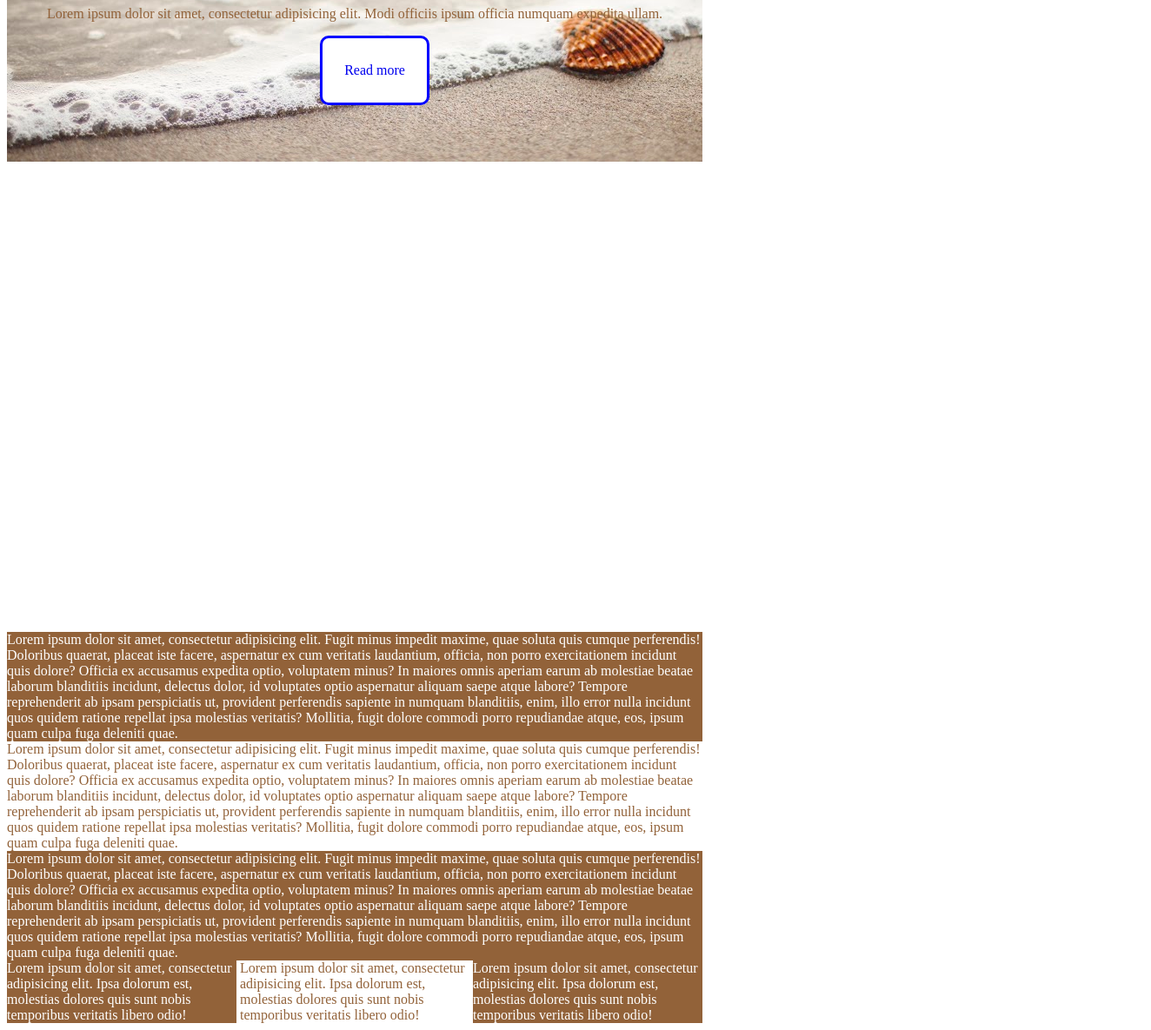
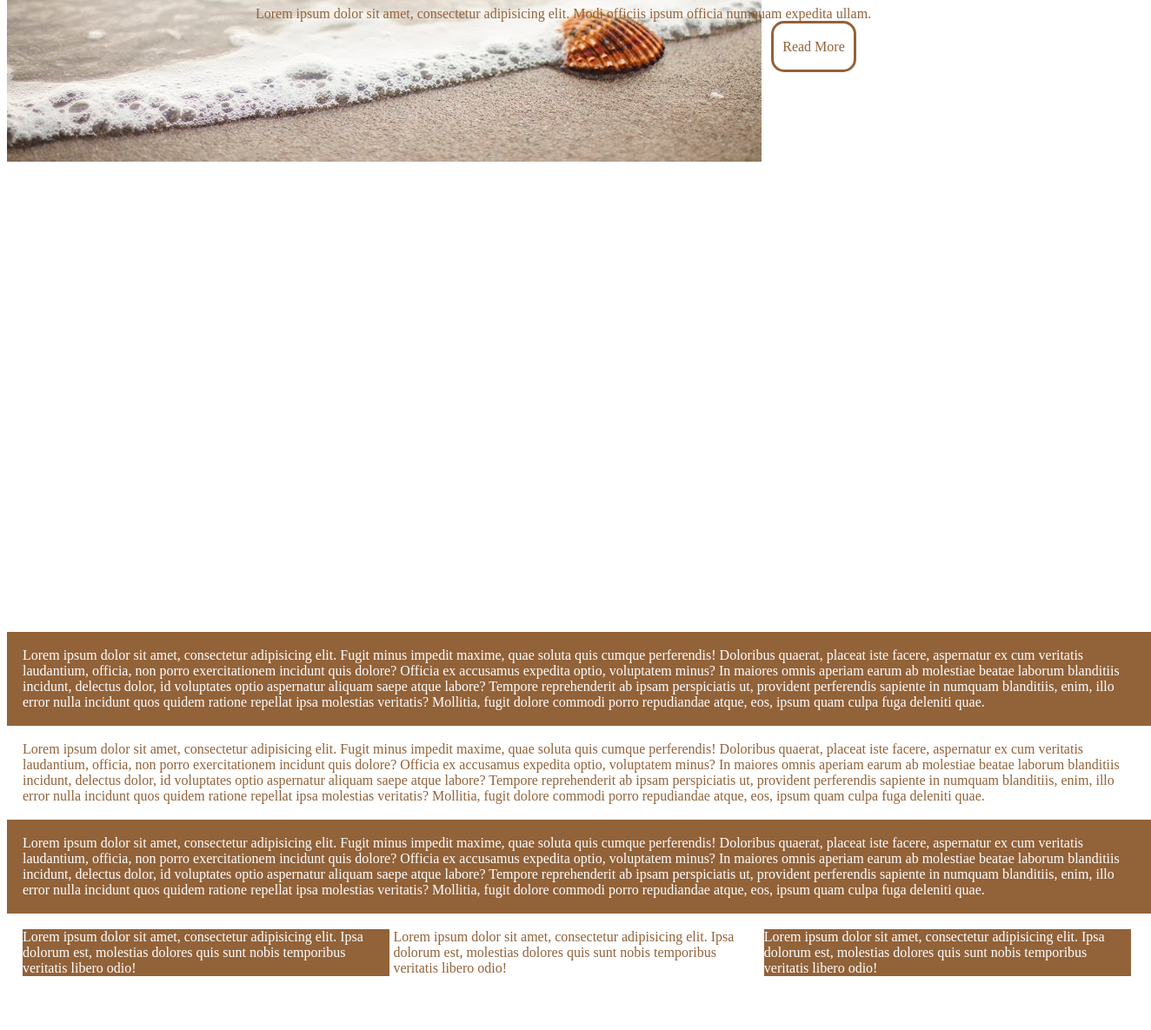
Before and after one commit to aviacheslav/FirstLandingBeachFresh-Code, a plain HTML site: page index.html in a window 1280 px wide. Shown: the part 401-1586 px from the top of the page at 87% size, 1324 px wide, since content can reach past the window. After the commit the page ends 1550 px from the top, so only its background shows below. Drawn offline with Linux system fonts and the light colour scheme.

Commit message:
Vrn 3, better button except its position

```diff
--- a/index.html
+++ b/index.html
@@ -8,7 +8,7 @@
     <style type="text/css">
        .cColumns{
          display:inline-block;
-         width: 33vh;
+         width: 33vw;
        }
        .DarkBkGrnd{
           color: white;
@@ -23,15 +23,16 @@
         padding-top: 40vh;
         background-image: url("./Assets/Pics/beach.jpg");
         background-repeat: no-repeat;
+        background-size: auto;
         text-align:center;
-        width: 100vh;
+        width: 100vw;
         color:#926239;
        }
-       p.cButton{
+       /*p.cButton{
         background-color: white;
-        color: blue;
+        color: #926239;
         border-style: solid;
-        border-color: blue;
+        border-color: #926239;
         border-radius: 10px;
         padding-top: 28px;
         padding-bottom: 28px;
@@ -43,31 +44,84 @@
         color: white;
         background-color: #926239;
        }
+       a.cButton{
+        background-color: white;
+        color: #926239;
+        border-style: solid;
+        border-color: #926239;
+        border-radius: 10px;
+        padding-top: 28px;
+        padding-bottom: 28px;
+        width: 120px;
+        text-decoration: none;
+        margin-left: 45vh;
+       }*/
+       /*a.cButton{
+        color: #926239;
+       }*/
+       /*a.cButton:hover{
+        color: white;
+        background-color: #926239;
+       }*/
+       .cButton{
+        background-color: white;
+        color: #926239;
+        border-style: solid;
+        border-color: #926239;
+        border-radius: 15px;
+        padding-top: 18px;
+        padding-bottom: 18px;
+        padding-left: 10px;
+        padding-right: 10px;
+        /*width: 220px;*/
+        text-decoration: none;
+        margin-left: 45vw;
+        margin-top: 18px;
+       }
+       .cButton:hover{
+        color: white;
+        background-color: #926239;
+       }
+       section{
+        padding: 18px;
+        width: 100vw;
+       }
     </style>
 </head>
 <body>
     <header>
         <h1>Welcome To The Beach</h1>
-        <p>Lorem ipsum dolor sit amet, consectetur adipisicing elit. Modi officiis ipsum officia numquam expedita ullam.</p>
-        <p class="cButton">
-            <a href="#" style="text-decoration: none">Read more</a>
+            <!-- <p> -->
+        <p style="display: block; margin-bottom: 20px">
+            <!-- <div style="display: block; margin-bottom: 20px"> -->
+            <!--<div style="display: block"> -->
+            Lorem ipsum dolor sit amet, consectetur adipisicing elit. Modi officiis ipsum officia numquam expedita ullam.
         </p>
+            <!-- </div> -->
+            <!-- <p class="cButton"> -->
+        <p style="display: block;  margin-top: 20px">
+        <!-- <div style="display: block; text-align: center; margin-top: 20px">-->
+            <a href="#" style="text-decoration: none" class="cButton">Read More</a>
+        <!-- </div> -->
+        </p>
+        <!-- ? why doesn't it work without margin-bottom: 20px, margin-top: 20px? -->
+        <!-- ? why isn't button in center? -->
     </header>
     <main>
-        <section class="DarkBkGrnd" style="width: 100vh">
+        <section class="DarkBkGrnd">
             Lorem ipsum dolor sit amet, consectetur adipisicing elit. Fugit minus impedit maxime, quae soluta quis cumque perferendis! Doloribus quaerat, placeat iste facere, aspernatur ex cum veritatis laudantium, officia, non porro exercitationem incidunt quis dolore? Officia ex accusamus expedita optio, voluptatem minus? In maiores omnis aperiam earum ab molestiae beatae laborum blanditiis incidunt, delectus dolor, id voluptates optio aspernatur aliquam saepe atque labore? Tempore reprehenderit ab ipsam perspiciatis ut, provident perferendis sapiente in numquam blanditiis, enim, illo error nulla incidunt quos quidem ratione repellat ipsa molestias veritatis? Mollitia, fugit dolore commodi porro repudiandae atque, eos, ipsum quam culpa fuga deleniti quae.
         </section>
-        <section class="LightBkGrnd"style="width: 100vh">
+        <section class="LightBkGrnd">
             Lorem ipsum dolor sit amet, consectetur adipisicing elit. Fugit minus impedit maxime, quae soluta quis cumque perferendis! Doloribus quaerat, placeat iste facere, aspernatur ex cum veritatis laudantium, officia, non porro exercitationem incidunt quis dolore? Officia ex accusamus expedita optio, voluptatem minus? In maiores omnis aperiam earum ab molestiae beatae laborum blanditiis incidunt, delectus dolor, id voluptates optio aspernatur aliquam saepe atque labore? Tempore reprehenderit ab ipsam perspiciatis ut, provident perferendis sapiente in numquam blanditiis, enim, illo error nulla incidunt quos quidem ratione repellat ipsa molestias veritatis? Mollitia, fugit dolore commodi porro repudiandae atque, eos, ipsum quam culpa fuga deleniti quae.
         </section >
-        <section class="DarkBkGrnd" style=" width: 100vh">
+        <section class="DarkBkGrnd">
             Lorem ipsum dolor sit amet, consectetur adipisicing elit. Fugit minus impedit maxime, quae soluta quis cumque perferendis! Doloribus quaerat, placeat iste facere, aspernatur ex cum veritatis laudantium, officia, non porro exercitationem incidunt quis dolore? Officia ex accusamus expedita optio, voluptatem minus? In maiores omnis aperiam earum ab molestiae beatae laborum blanditiis incidunt, delectus dolor, id voluptates optio aspernatur aliquam saepe atque labore? Tempore reprehenderit ab ipsam perspiciatis ut, provident perferendis sapiente in numquam blanditiis, enim, illo error nulla incidunt quos quidem ratione repellat ipsa molestias veritatis? Mollitia, fugit dolore commodi porro repudiandae atque, eos, ipsum quam culpa fuga deleniti quae.
         </section>
         <section>
             <div class="cColumns DarkBkGrnd" >
                 Lorem ipsum dolor sit amet, consectetur adipisicing elit. Ipsa dolorum est, molestias dolores quis sunt nobis temporibus veritatis libero odio!
             </div>
-            <div class="cColumns LightBkGrnd";>
+            <div class="cColumns LightBkGrnd">
                 Lorem ipsum dolor sit amet, consectetur adipisicing elit. Ipsa dolorum est, molestias dolores quis sunt nobis temporibus veritatis libero odio!
             </div>
             <div class="cColumns DarkBkGrnd">
```
